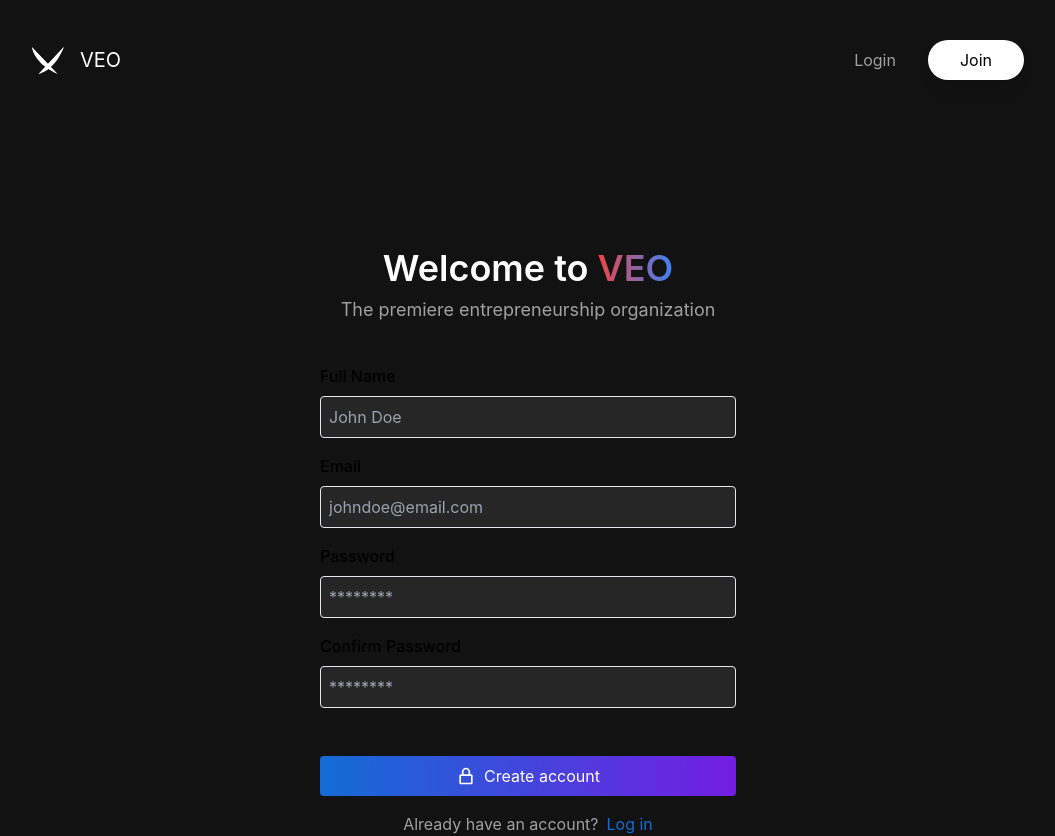
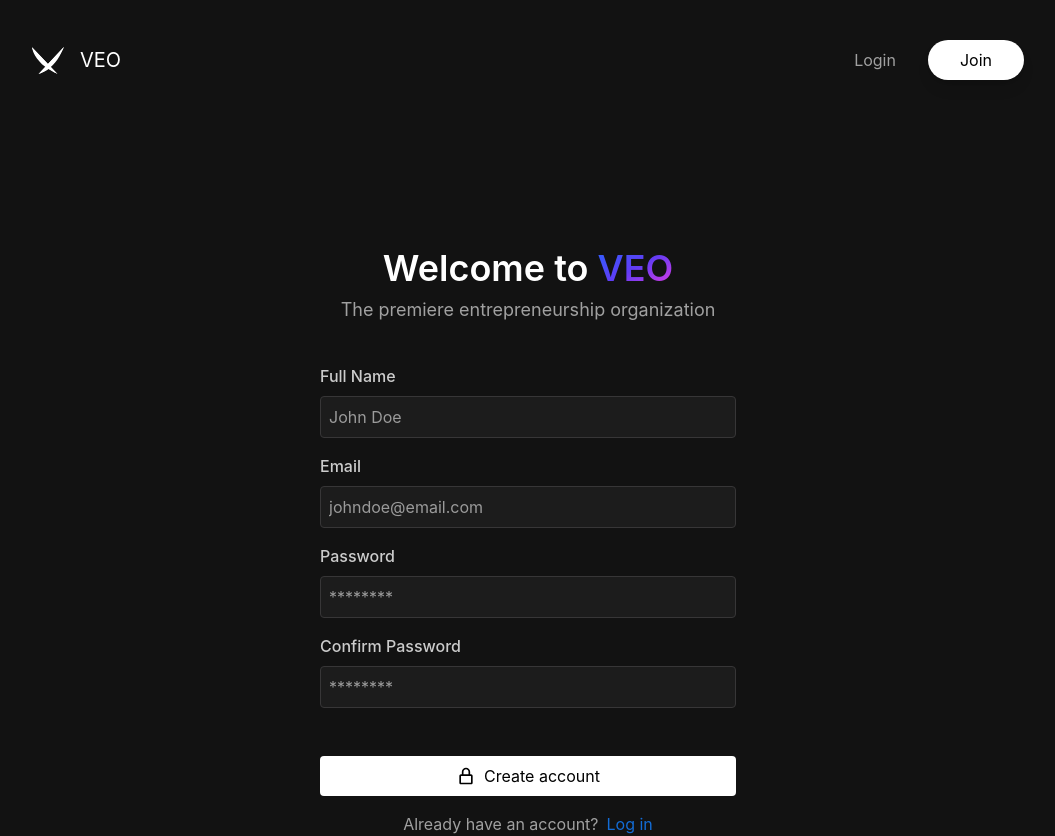
Before and after one commit to veovirginia/veo-website, a Next.js app: page /register in a window 1280 px wide. Shown: the whole page, without its empty margins (112-1167 px from the left). Built offline with nearby package versions, Linux system fonts and the light colour scheme.

Commit message:
color changes

```diff
--- a/src/pages/register.tsx
+++ b/src/pages/register.tsx
@@ -30,7 +30,7 @@ export default function Register() {
             <div className="text-center">
                <h1 className="text-4xl font-semibold text-white mx-auto">
                   Welcome to{" "}
-                  <span className="bg-gradient-to-r from-red-500 to-blue-500 overflow-visible bg-clip-text text-transparent">
+                  <span className="bg-gradient-to-br from-[#2a63ff] via-[#613cf4] to-[#ea3be1] overflow-visible bg-clip-text text-transparent">
                      VEO
                   </span>
                </h1>
@@ -53,7 +53,7 @@ export default function Register() {
                />
             </div>
             {/* Hover animating gradient */}
-            <button className="w-full p-2 bg-gradient-to-l rounded from-[#741DE2] to-[#136CD6] text-white flex justify-center items-center space-x-2">
+            <button className="w-full p-2 rounded bg-white text-black flex justify-center items-center space-x-2">
                <BiLockAlt className="h-5 w-5" />
                <span>Create account</span>
             </button>
--- a/tailwind.config.js
+++ b/tailwind.config.js
@@ -6,13 +6,16 @@ module.exports = {
    ],
    theme: {
       fontFamily: {
-      sans: ['Inter, sans-serif']
+         sans: ["Inter, sans-serif"],
       },
       extend: {
          colors: {
-        'background': "#121212",
-        'light-background': "#262626",
-      }
+            background: "#121212",
+            "light-background": "#1c1c1c",
+            "light-background-border": "#373637",
+            "label-text": "#CCCCCC",
+            "input-text": "#9B9B9B",
+         },
       },
    },
    plugins: [],
```
Lines whose indentation alone changed are shown as unchanged.
